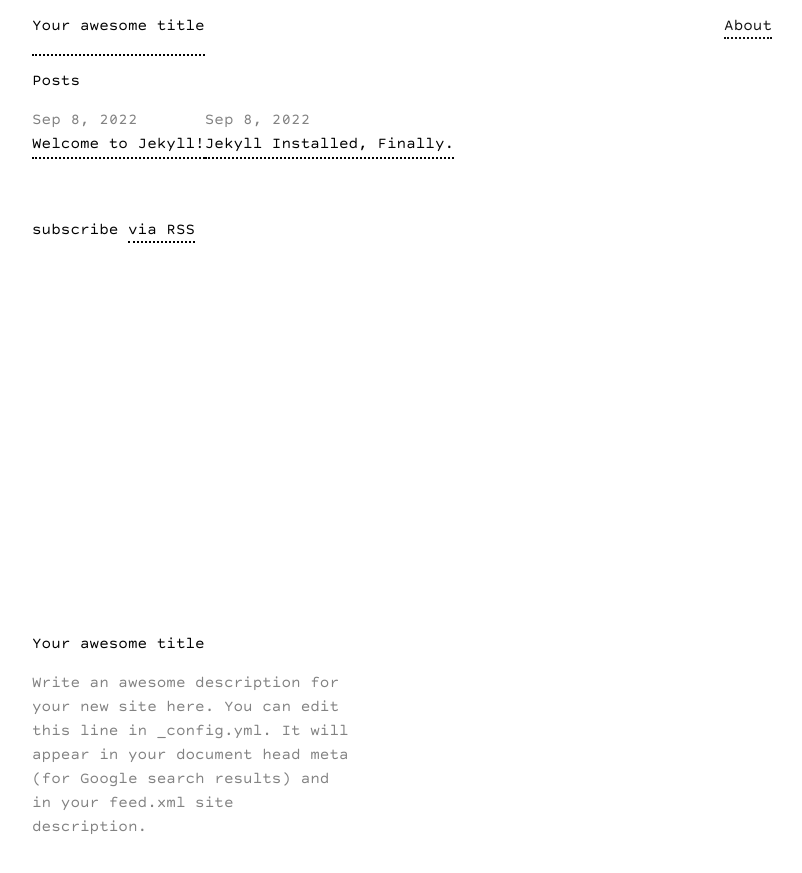
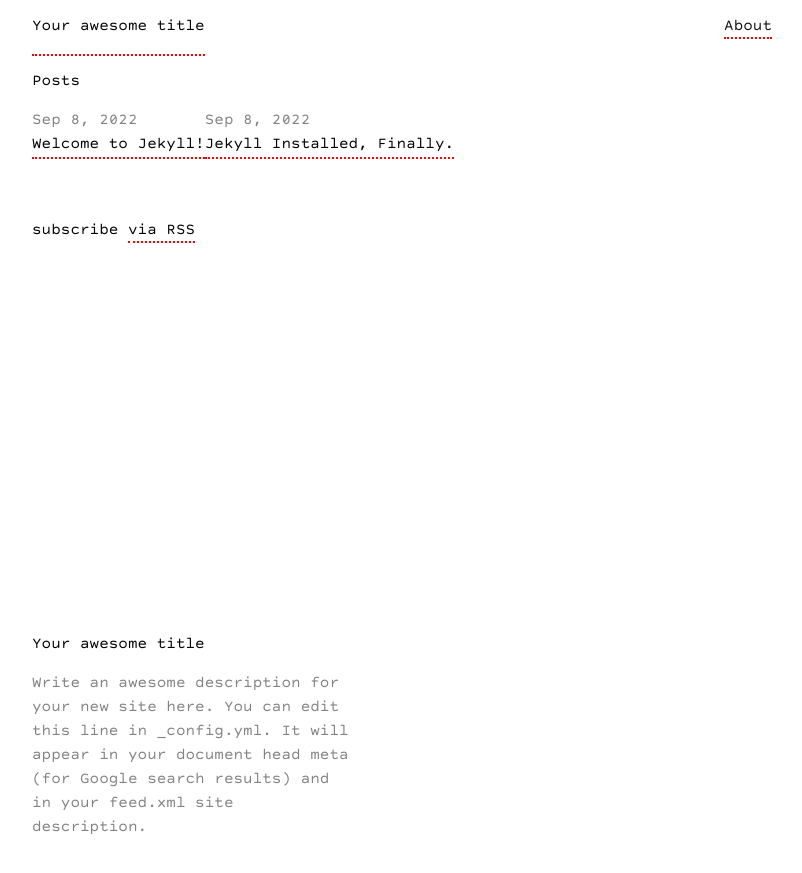
Before and after one commit to jnskm/jnskm.github.io, a Jekyll site: the page assets/index.html, which Jekyll copies as it is, in a window 1280 px wide. Shown: the top 873 px of the page, without its empty margins (238-1040 px from the left). Built offline with Jekyll 4.4.1, drawn with Linux system fonts in a browser that asks for light colours; some web fonts are replaced.

Commit message:
Update main.css

```diff
--- a/assets/main.css
+++ b/assets/main.css
@@ -41,19 +41,19 @@ h1, h2, h3, h4, h5, h6 { font-weight: 400; }
 a {
     color: #000000;
     text-decoration: none;
-    border-bottom: 2px dotted;
+    border-bottom: 2px dotted red;
 }
 
 a:visited {
     color: #000000;
     text-decoration: none;
-    border-bottom: 2px dotted;
+    border-bottom: 2px dotted red;
 }
 
 a:hover {
     color: #000000;
     text-decoration: none;
-    border-bottom: 2px solid;
+    border-bottom: 2px solid red;
 }
 
 .social-media-list a:hover { text-decoration: none; }
```
